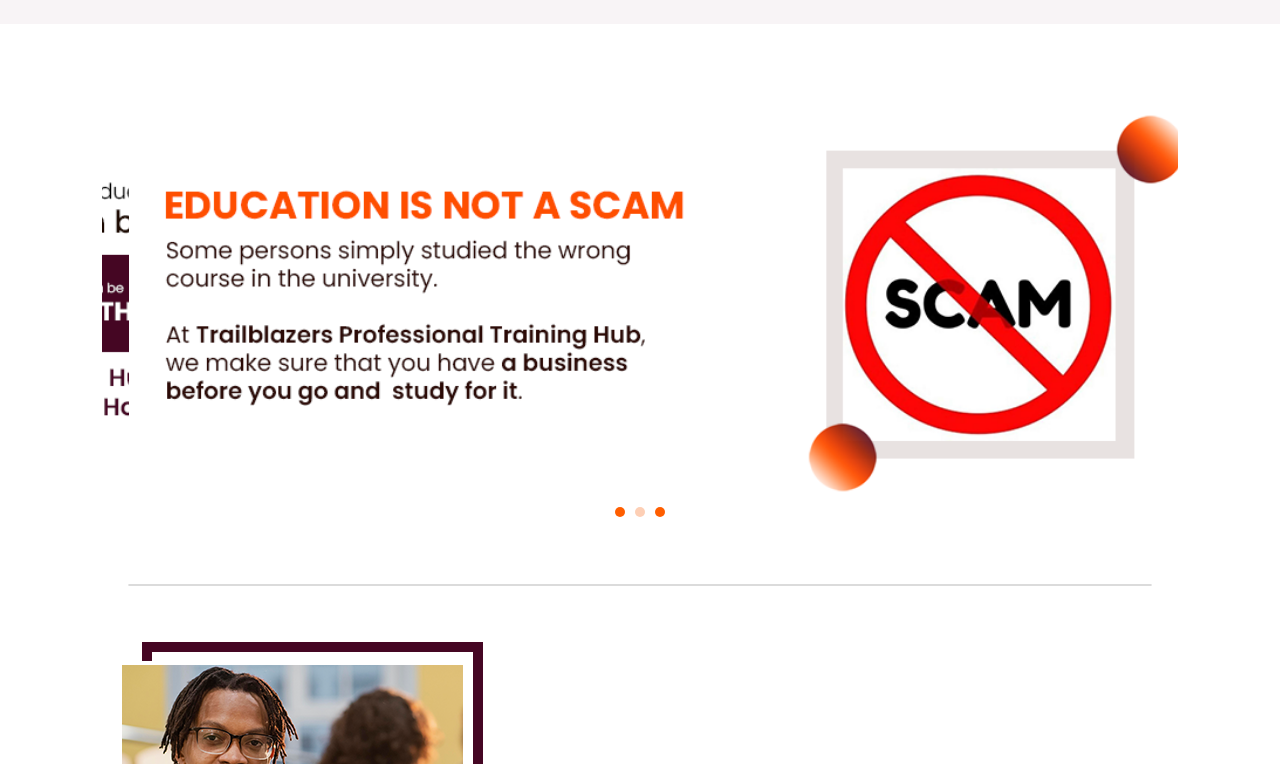
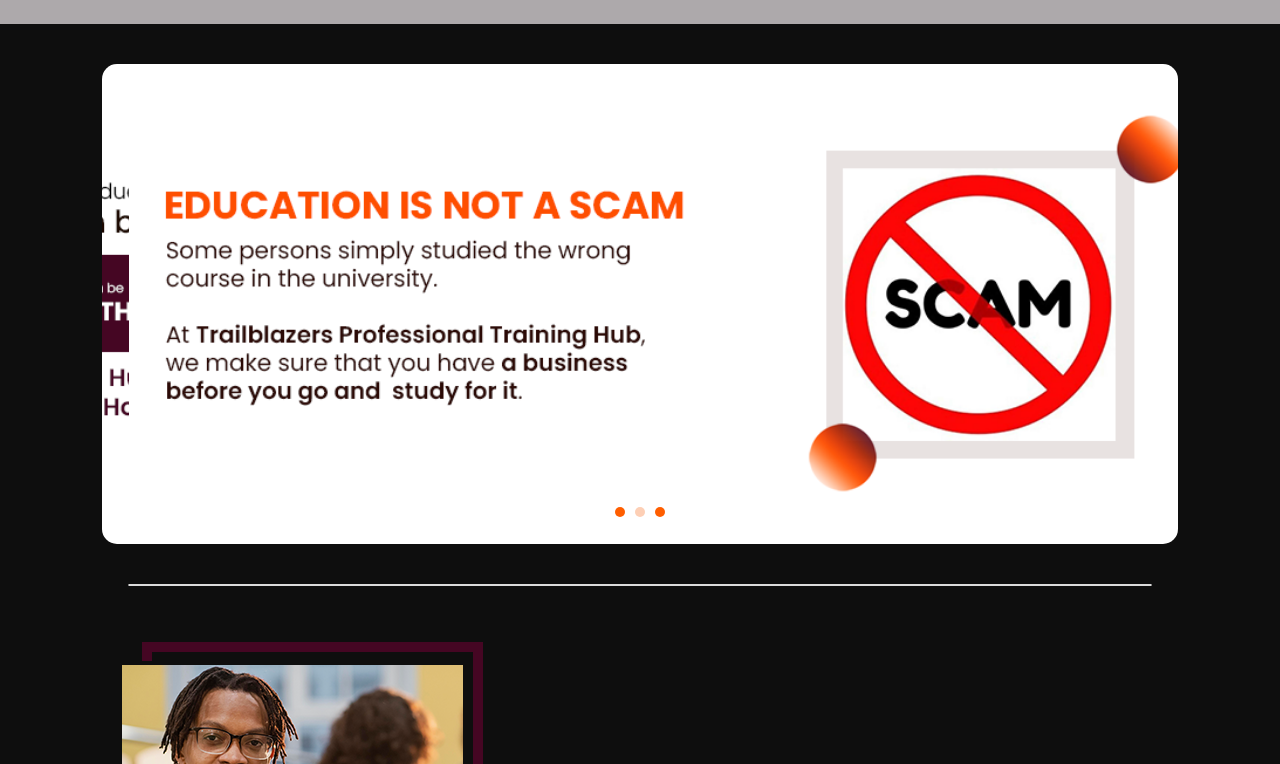
Before and after one commit to cc8iv/trailblazers, a plain HTML site: page index.html in a window 1280 px wide. Shown: the part 113-877 px from the top of the page. Drawn offline with Linux system fonts and the light colour scheme.

Commit message:
Update style.css

```diff
--- a/style.css
+++ b/style.css
@@ -29,7 +29,8 @@ body {
     display: flex;
     align-items: center;
     flex-direction: column;
-    color: var(--text-dark-color);
+    background-color: var(--dark-bg);
+    color: var(--text-light-color);
   }
 
 nav, section{
```
